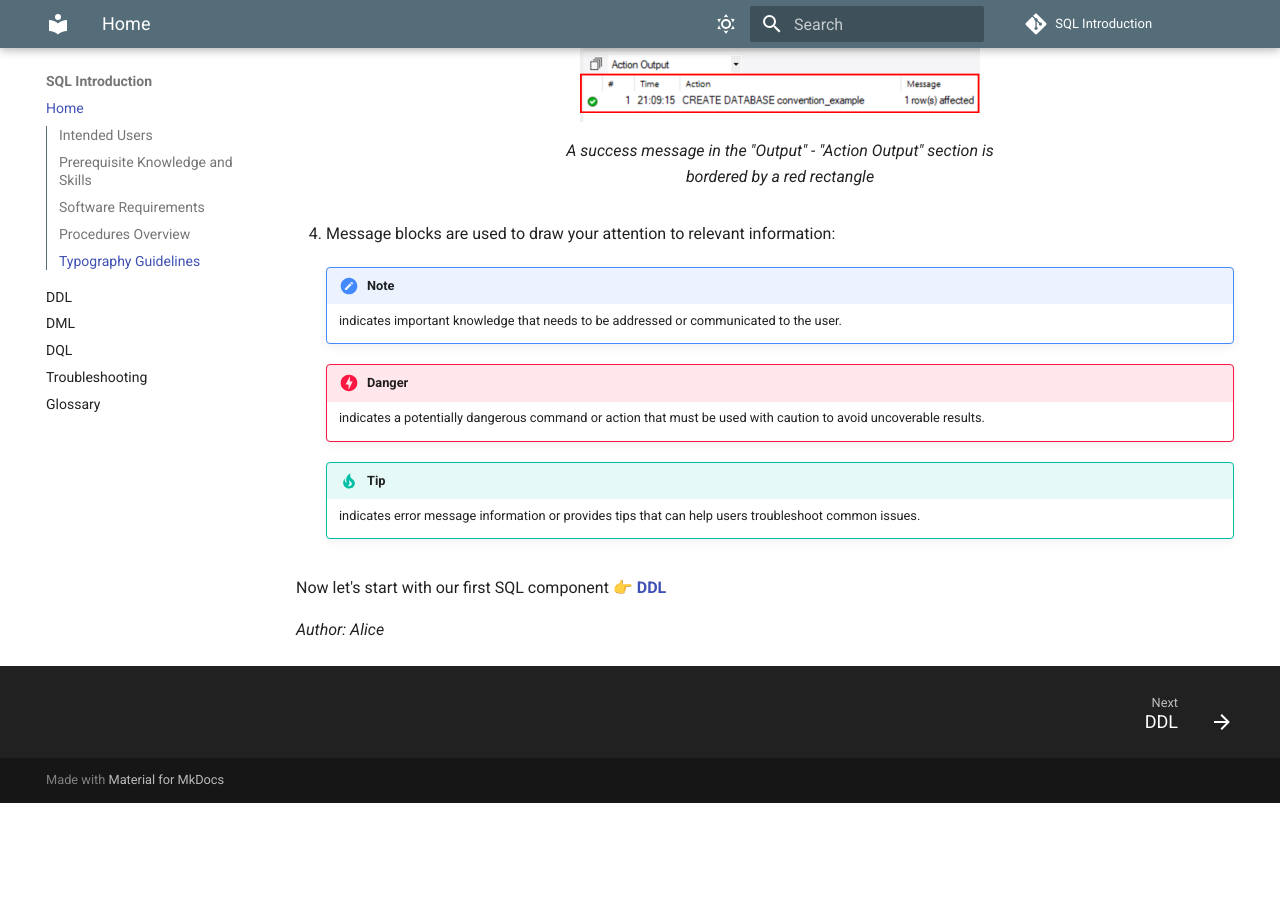
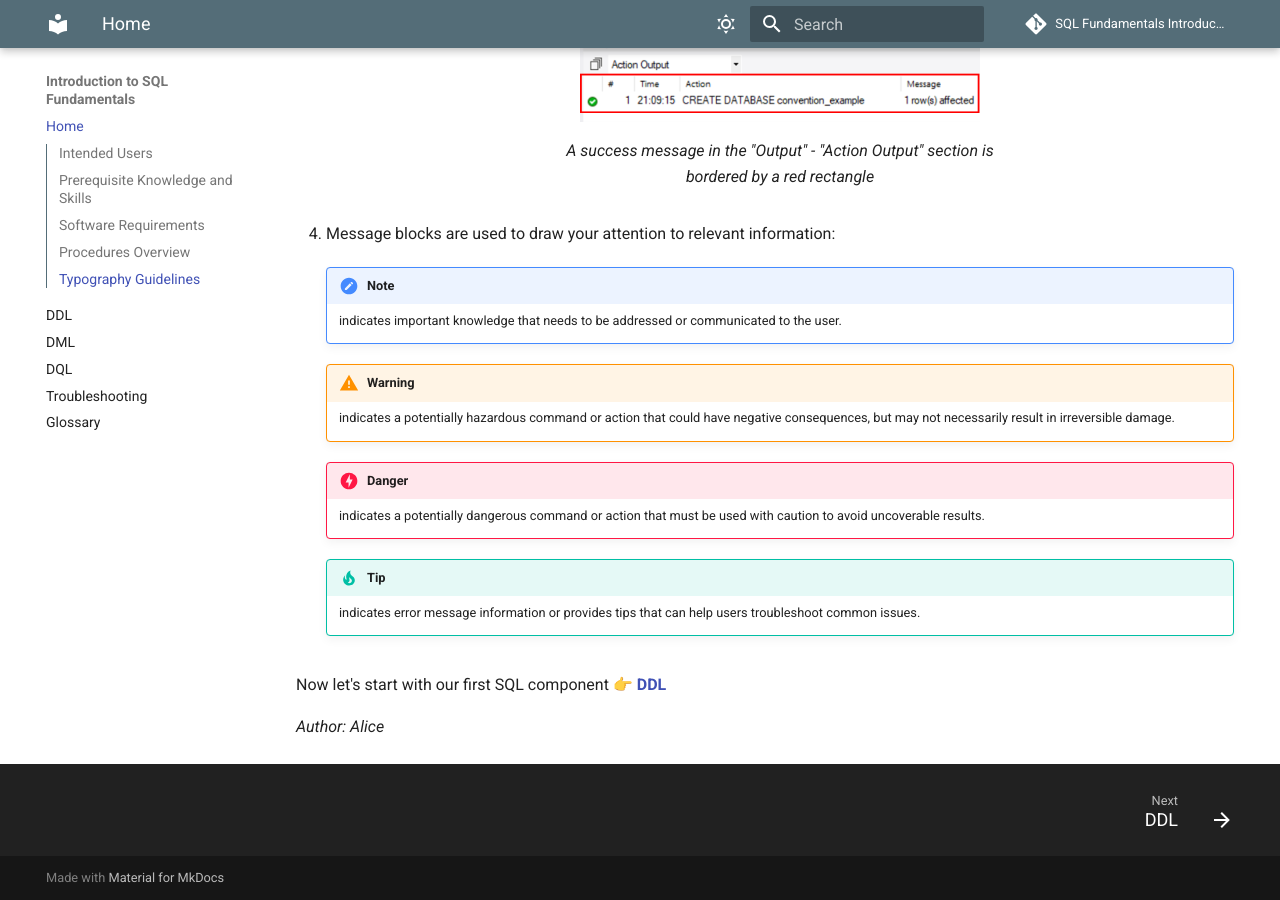
Before and after one commit to AliceEHZz/COMM-DOC-md-user-doc, an MkDocs documentation site: the page built from docs/index.md, in a window 1280 px wide and 900 px high, scrolled down 2231 px. Built offline with MkDocs 1.6.1 and Material for MkDocs 9.7.7, drawn with Linux system fonts in a browser that asks for light colours; comment, search, counter and statistics services are not loaded; before the commit the page ends 3034 px from its top, so only the background shows below that.

```diff
--- a/docs/index.md
+++ b/docs/index.md
@@ -75,6 +75,10 @@ Below is a summary of the main sections covered in this documentation:
 
         indicates important knowledge that needs to be addressed or communicated to the user.
 
+    !!! warning
+
+        indicates a potentially hazardous command or action that could have negative consequences, but may not necessarily result in irreversible damage.
+
     !!! danger
 
         indicates a potentially dangerous command or action that must be used with caution to avoid uncoverable results.
--- a/mkdocs.yml
+++ b/mkdocs.yml
@@ -1,4 +1,4 @@
-site_name: SQL Introduction
+site_name: Introduction to SQL Fundamentals
 nav:
   - Home: "index.md"
   - DDL: "DDL.md"
@@ -8,7 +8,7 @@ nav:
   - Glossary: "glossary.md"
 
 repo_url: https://github.com/AliceEHZz/COMM-SQL-Introduction
-repo_name: SQL Introduction
+repo_name: SQL Fundamentals Introduction
 
 theme:
   name: material
```
Also changed, not shown: README.md (+50 -10 lines), docs/DQL.md (+1 -1 lines), docs/images/Amontations_eg.png (added).
